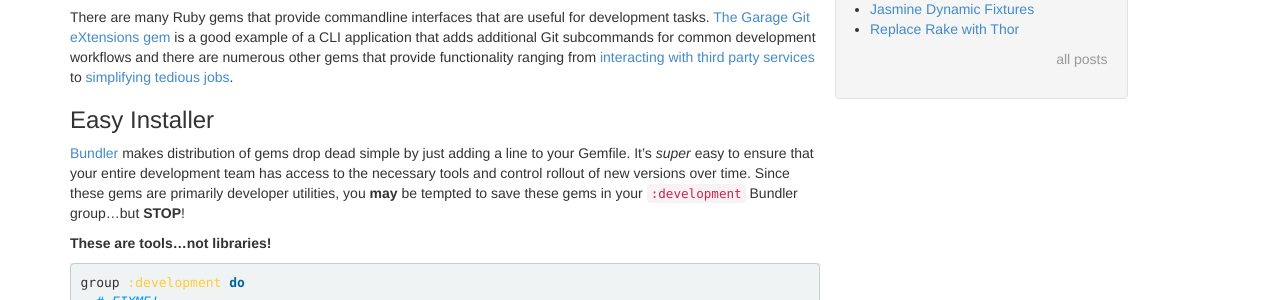
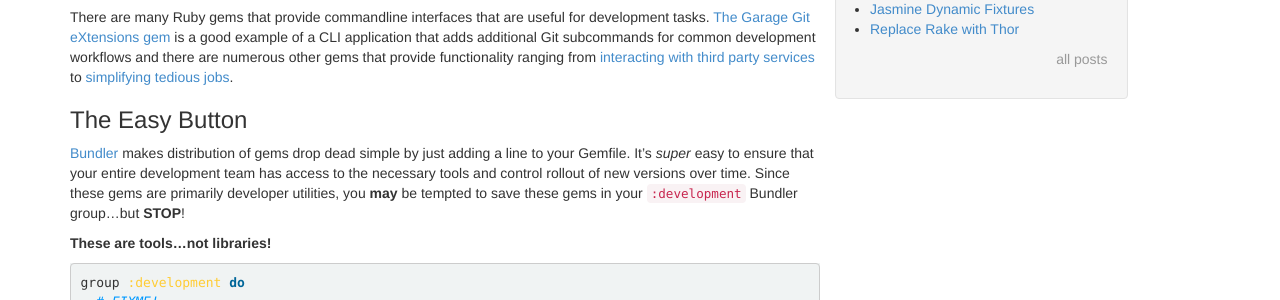
Before and after one commit to wireframe/wireframe.github.com, a Jekyll site: the page built from _posts/2014-06-04-toolbox-bundler-group.md, in a window 1280 px wide. Shown: the part 261-561 px from the top of the page. Built offline with Jekyll 4.4.1, drawn with Linux system fonts in a browser that asks for light colours; nearby versions of some CDN libraries; Markdown is read by kramdown in place of the engine named in the settings; comment, search, counter and statistics services are not loaded.

Commit message:
update header

```diff
--- a/_posts/2014-06-04-toolbox-bundler-group.md
+++ b/_posts/2014-06-04-toolbox-bundler-group.md
@@ -14,7 +14,7 @@
 [interacting with third party services](https://github.com/travis-ci/travis.rb) to
 [simplifying tedious jobs](https://github.com/copiousfreetime/launchy).
 
-### Easy Installer
+### The Easy Button
 
 [Bundler](http://bundler.io/) makes distribution of gems drop dead simple
 by just adding a line to your Gemfile.  It's *super* easy to ensure that your entire
```
